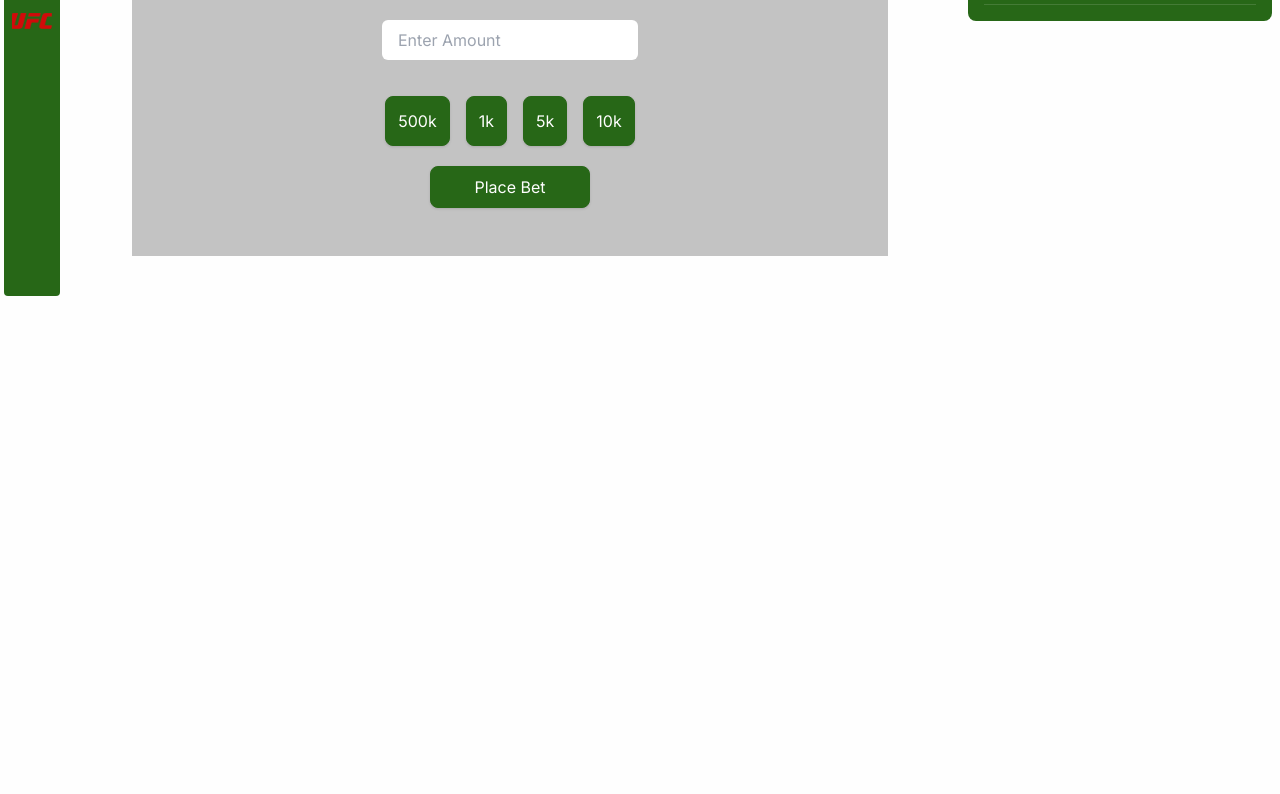
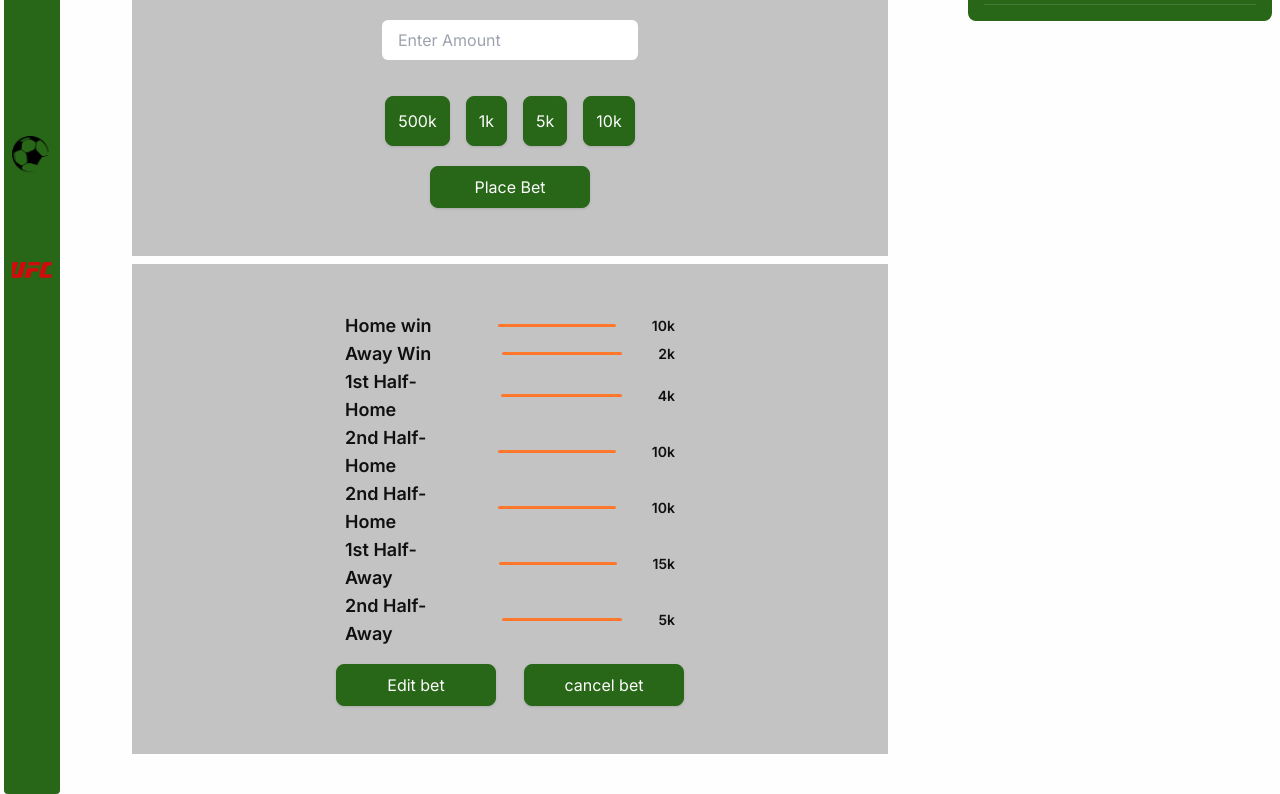
Before and after one commit to abundiko/easybet, a Next.js app: page /bet in a window 1280 px wide. Shown: the part 447-1241 px from the top of the page. Before the commit the page ends 800 px from the top, so only its background shows below. Built offline with nearby package versions, Linux system fonts and the light colour scheme.

Commit message:
your commit message

```diff
--- /dev/null
+++ b/src/app/(public)/bet/MatchDetails.tsx
@@ -0,0 +1,33 @@
+export type MatchDetailsProp = {
+  title: string;
+  number: string;
+};
+
+export default function MatchDetails({ title, number }: MatchDetailsProp) {
+  return (
+    <div className="flex flex-col items-center justify-center bg-secondary-light p-6 sm:p-8 md:p-10 lg:p-12">
+      <MatchDetailsContent title="Home win" number="10k" />
+      <MatchDetailsContent title="Away Win" number="2k" />
+      <MatchDetailsContent title="1st Half-Home" number="4k" />
+      <MatchDetailsContent title="2nd Half-Home" number="10k" />
+      <MatchDetailsContent title="2nd Half-Home" number="10k" />
+      <MatchDetailsContent title="1st Half-Away" number="15k" />
+      <MatchDetailsContent title="2nd Half-Away" number="5k" />
+
+      <div className=" flex justify-center items-center gap-7 mt-4">
+        <button className="btn-primary w-40 p-2">Edit bet</button>
+        <button className="btn-primary w-40 p-2">cancel bet</button>
+      </div>
+    </div>
+  );
+}
+
+function MatchDetailsContent({ title, number }: MatchDetailsProp) {
+  return (
+    <div className="flex w-1/2 justify-center items-center gap-9">
+      <span className="text-lg font-semibold w-full">{title}</span>
+      <div className="h-[3px] rounded w-full bg-secondary"></div>
+      <span className="text-sm font-semibold">{number}</span>
+    </div>
+  );
+}
--- a/src/app/(public)/bet/page.tsx
+++ b/src/app/(public)/bet/page.tsx
@@ -1,6 +1,7 @@
 import Active from "./Active";
 import Game from "./Game";
 import Mainbet from "./Mainbet";
+import MatchDetails from "./MatchDetails";
 
 export default function BetPage() {
   return (
@@ -19,6 +20,7 @@ export default function BetPage() {
           />
           <Active />
           <Mainbet />
+          <MatchDetails />
         </div>
       </div>
     </>
```
